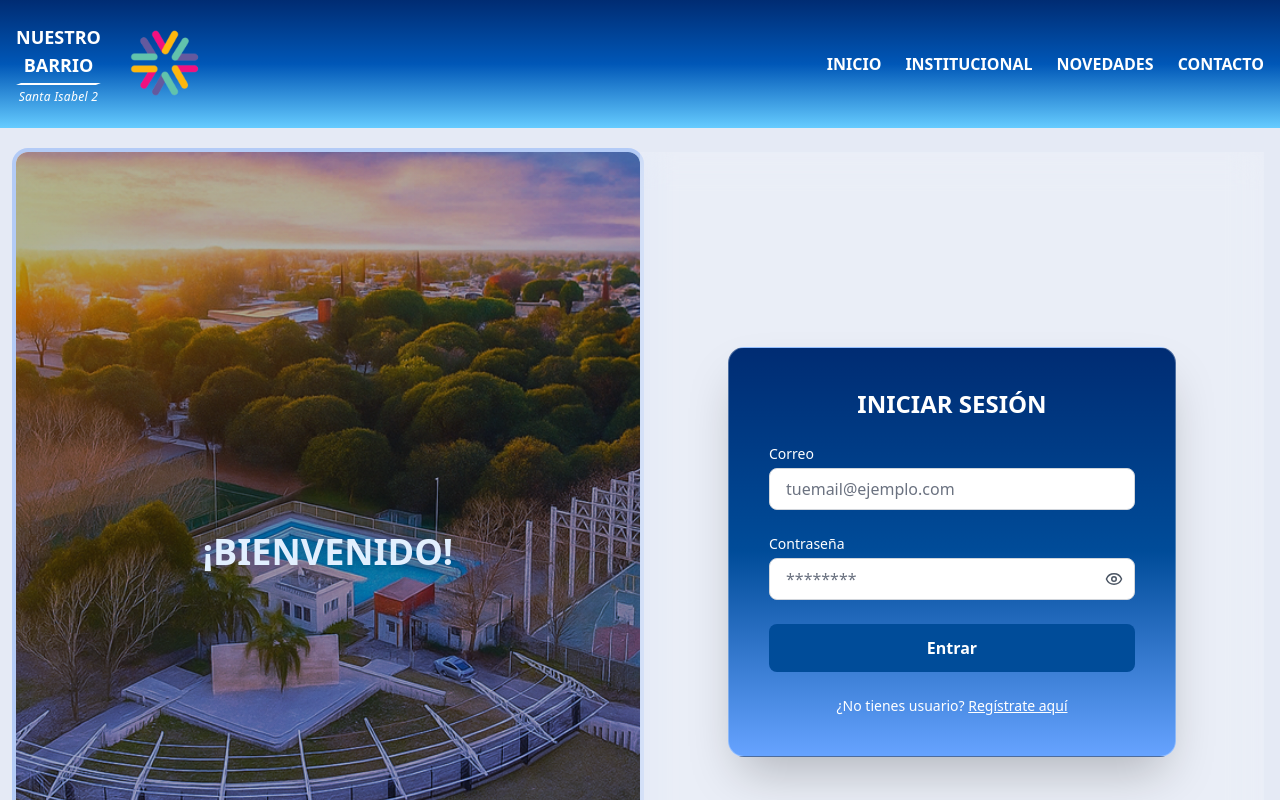
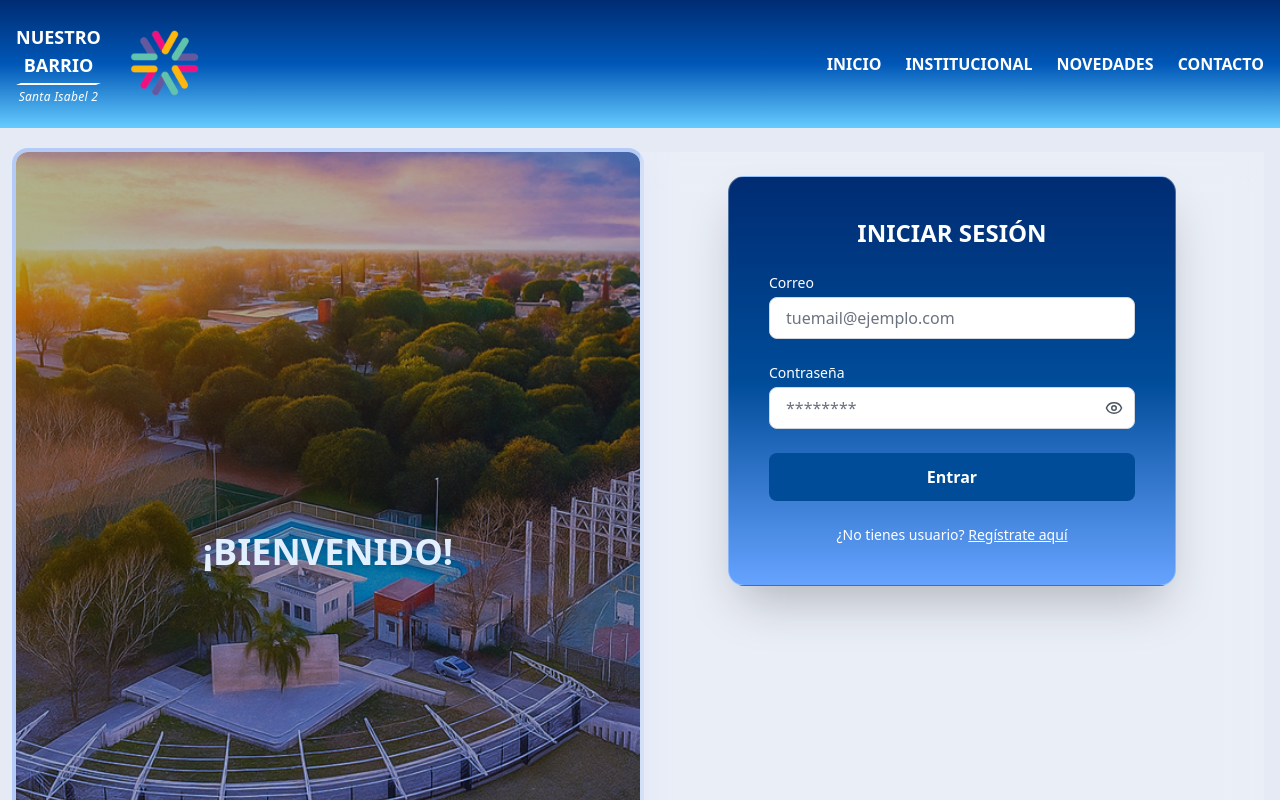
Before and after one commit to JosePolvora/VecinalFront, a React (Vite) app: page /login in a window 1280 px wide. Shown: the top 800 px of the page. Built offline with nearby package versions, Linux system fonts and the light colour scheme.

Commit message:
actualizaciones en paginas login y otras

```diff
--- a/src/paginas/Login.jsx
+++ b/src/paginas/Login.jsx
@@ -1,160 +1,3 @@
-// import React, { useState, useEffect } from "react";
-// import { useNavigate } from "react-router-dom";
-// import axios from "axios";
-// import Swal from "sweetalert2"; // <-- Importa SweetAlert2
-// import algarrobo from "../imagenes/imgLogin/algarrobo.png";
-
-// import { API_URL } from "../config";
-
-// export default function Login({ onLogin }) {
-//   const [correo, setCorreo] = useState("");
-//   const [clave, setClave] = useState("");
-//   const [error, setError] = useState("");
-//   const [cargando, setCargando] = useState(false);
-//   const navigate = useNavigate();
-
-//   useEffect(() => {
-//     const token = localStorage.getItem("token");
-//     if (token) {
-//       navigate("/adminpanel", { replace: true });
-//     }
-//   }, []);
-
-//   const handleSubmit = async (e) => {
-//     e.preventDefault();
-//     setError("");
-//     setCargando(true);
-
-//     try {
-//       //const res = await axios.post("http://localhost:3000/api/login",
-//       const res = await axios.post(`${API_URL}/login`, {
-//         correo,
-//         clave,
-//       });
-
-//       localStorage.setItem("token", res.data.token);
-//       localStorage.setItem("usuario", JSON.stringify(res.data.usuario));
-
-//       if (onLogin) onLogin(res.data.usuario);
-
-//       navigate("/adminpanel", { replace: true });
-//     } catch (err) {
-//       setError(err.response?.data?.message || "Error de conexión");
-//     } finally {
-//       setCargando(false);
-//     }
-//   };
-
-//   // Función para pedir clave de autorización con SweetAlert2
-//   const pedirClaveAutorizacion = async () => {
-//     const { value: clave } = await Swal.fire({
-//       title: "Clave de autorización",
-//       input: "password",
-//       inputLabel: "Ingresa la clave para poder registrarte",
-//       inputPlaceholder: "Clave secreta",
-//       inputAttributes: {
-//         maxlength: 50,
-//         autocapitalize: "off",
-//         autocorrect: "off",
-//       },
-//       showCancelButton: true,
-//     });
-
-//     if (clave) {
-//       if (clave === "CvSantaIsabel2*") {
-//         // acá poné tu clave real
-//         navigate("/registro");
-//       } else {
-//         Swal.fire({
-//           icon: "error",
-//           title: "Clave incorrecta",
-//           text: "No tienes acceso al registro.",
-//         });
-//       }
-//     }
-//   };
-
-//   return (
-//     <div className="min-h-screen flex">
-//       {/* LADO IZQUIERDO - Imagen */}
-
-//       <div className="w-1/2 hidden md:block relative overflow-hidden ring-4 ring-blue-500/30 rounded-xl">
-//         <img
-//           src={algarrobo}
-//           alt="Login visual"
-//           className="w-full h-full object-cover scale-100 hover:scale-110 transition-transform duration-[3000ms] brightness-75"
-//         />
-//         <div className="absolute inset-0 bg-gradient-to-b from-blue-900/30 via-blue-800/40 to-blue-700/60 transition-opacity duration-700 mix-blend-overlay"></div>
-//         <div className="absolute inset-0 flex items-center justify-center z-10 px-8">
-//           <div className="text-white text-center space-y-4 animate-fade-in drop-shadow-lg">
-//             <h1 className="text-4xl font-bold text-blue-100 animate-pulse uppercase">
-//               ¡Bienvenido!
-//             </h1>
-//           </div>
-//         </div>
-//       </div>
-
-//       {/* LADO DERECHO - Login */}
-//       <div className="w-full md:w-1/2 flex justify-center items-center bg-white/20 backdrop-blur-lg p-6">
-//         <form
-//           onSubmit={handleSubmit}
-//           className="bg-gradient-to-b from-[#002c73] via-[#004c99] to-[#66a3ff] p-10 rounded-2xl text-white space-y-6 w-full max-w-md shadow-2xl border border-white/30"
-//         >
-//           <h2 className="text-2xl font-bold text-center">INICIAR SESIÓN</h2>
-
-//           <div>
-//             <label className="block mb-1 text-sm font-medium">Correo</label>
-//             <input
-//               type="email"
-//               value={correo}
-//               onChange={(e) => setCorreo(e.target.value)}
-//               required
-//               className="w-full px-4 py-2 bg-white border border-gray-300 rounded-lg focus:outline-none focus:ring-2 focus:ring-[#004c99] text-[#002c73]"
-//               placeholder="tuemail@ejemplo.com"
-//             />
-//           </div>
-
-//           <div>
-//             <label className="block mb-1 text-sm font-medium">Contraseña</label>
-//             <input
-//               type="password"
-//               value={clave}
-//               onChange={(e) => setClave(e.target.value)}
-//               required
-//               className="w-full px-4 py-2 bg-white border border-gray-300 rounded-lg focus:outline-none focus:ring-2 focus:ring-[#004c99] text-[#002c73]"
-//               placeholder="********"
-//             />
-//           </div>
-
-//           {error && (
-//             <p className="text-center text-sm mt-2 text-red-500 font-semibold">
-//               {error}
-//             </p>
-//           )}
-
-//           <button
-//             type="submit"
-//             disabled={cargando}
-//             className="w-full py-3 bg-[#004c99] text-white font-bold rounded-lg hover:bg-[#003366] transition"
-//           >
-//             {cargando ? "Cargando..." : "Entrar"}
-//           </button>
-
-//           <p className="text-center text-sm text-white mt-4">
-//             ¿No tienes usuario?{" "}
-//             <span
-//               onClick={pedirClaveAutorizacion}
-//               className="underline cursor-pointer hover:text-blue-200 transition"
-//             >
-//               Regístrate aquí
-//             </span>
-//           </p>
-//         </form>
-//       </div>
-//     </div>
-//   );
-// }
-
 import React, { useState, useEffect } from "react";
 import { useNavigate } from "react-router-dom";
 import axios from "axios";
@@ -243,7 +86,7 @@ export default function Login({ onLogin }) {
       </div>
 
       {/* LADO DERECHO - Login */}
-      <div className="w-full md:w-1/2 flex justify-center items-center bg-white/20 backdrop-blur-lg p-6">
+      <div className="w-full md:w-1/2 flex justify-center items-start bg-white/20 backdrop-blur-lg p-6">
         <form
           onSubmit={handleSubmit}
           className="bg-gradient-to-b from-[#002c73] via-[#004c99] to-[#66a3ff] p-10 rounded-2xl text-white space-y-6 w-full max-w-md shadow-2xl border border-white/30"
--- a/src/paginas/Radio.jsx
+++ b/src/paginas/Radio.jsx
@@ -33,10 +33,7 @@ const Radio = () => {
   const barsCount = 20;
 
   return (
-    // <div className="flex justify-center pt-2">
-    //   <div className="relative bg-gradient-to-b from-[#0f172a] via-[#1e293b] to-[#334155] backdrop-blur-lg rounded-3xl p-3 max-w-xl w-full text-white text-center shadow-2xl space-y-6">
-
-    <div className="flex justify-center items-center min-h-screen">
+    <div className="flex justify-center items-start min-h-screen">
       <div className="relative bg-gradient-to-b from-[#0f172a] via-[#1e293b] to-[#334155] backdrop-blur-lg rounded-3xl p-3 max-w-xl w-full text-white text-center shadow-2xl space-y-6">
         <div className="flex justify-center">
           <img
--- a/src/paginas/RevistasLista.jsx
+++ b/src/paginas/RevistasLista.jsx
@@ -51,9 +51,13 @@ const RevistaLista = () => {
             className="p-4 border rounded-lg shadow-md flex justify-between items-center bg-[#66ccff] hover:bg-[#3399cc] transition-colors duration-300"
           >
             <div>
-              <h3 className="text-lg font-semibold text-white uppercase border-l-4 border-white pl-2">
+              {/* <h3 className="text-lg font-semibold text-white uppercase border-l-4 border-white pl-2">
+                {revista.mes}
+              </h3> */}
+              <h3 className="text-lg font-semibold text-white uppercase border-r-4 border-white pr-2">
                 {revista.mes}
               </h3>
+
               {/* <p className="text-sm text-white">{revista.descripcion}</p> */}
             </div>
             <button
```
